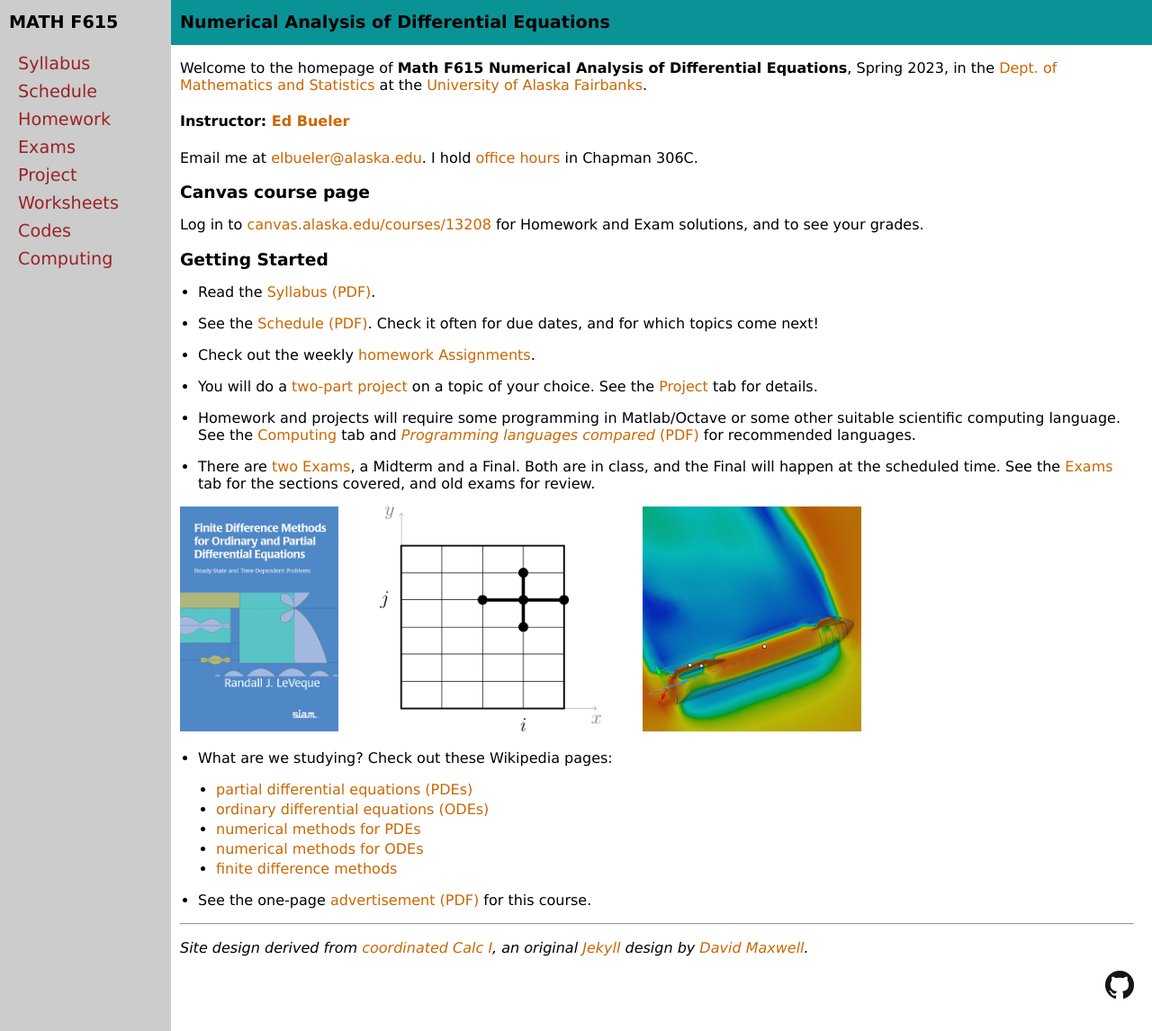
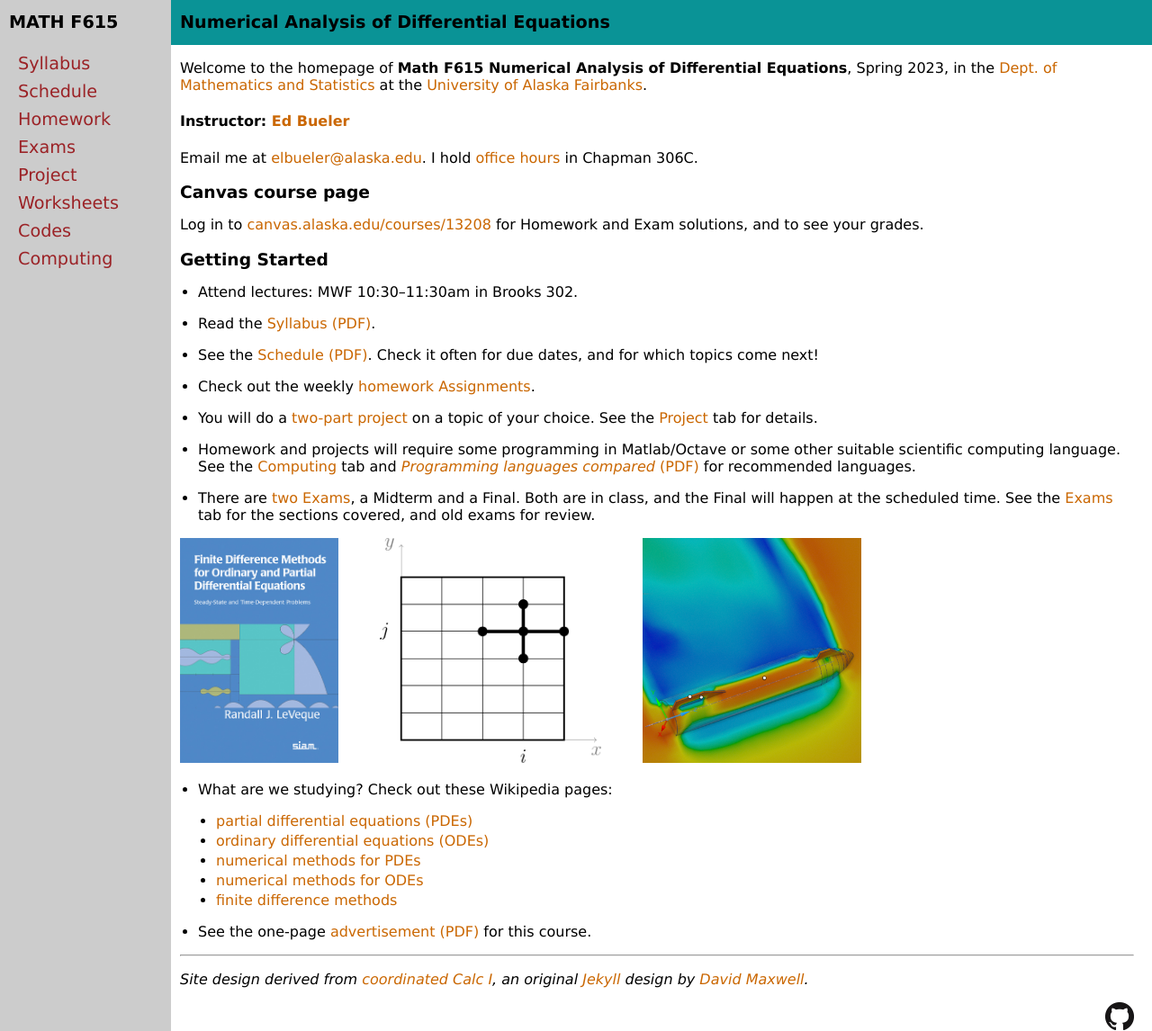
Before and after one commit to bueler/nade, a Jekyll site: the page built from index.md, in a window 1280 px wide and 1146 px high. Shown: the whole window at 90% size. Built offline with Jekyll 4.4.1, drawn with Linux system fonts in a browser that asks for light colours.

Commit message:
add class time and room

```diff
--- a/index.md
+++ b/index.md
@@ -14,6 +14,8 @@ Email me at [elbueler@alaska.edu](mailto:elbueler@alaska.edu).  I hold [office h
 Log in to [canvas.alaska.edu/courses/13208](https://canvas.alaska.edu/courses/13208) for Homework and Exam solutions, and to see your grades.
 
 ### Getting Started
+
+* Attend lectures: MWF 10:30--11:30am in Brooks 302.
 
 * Read the [Syllabus (PDF)](assets/general/S23/syllabus.pdf).
 
```
